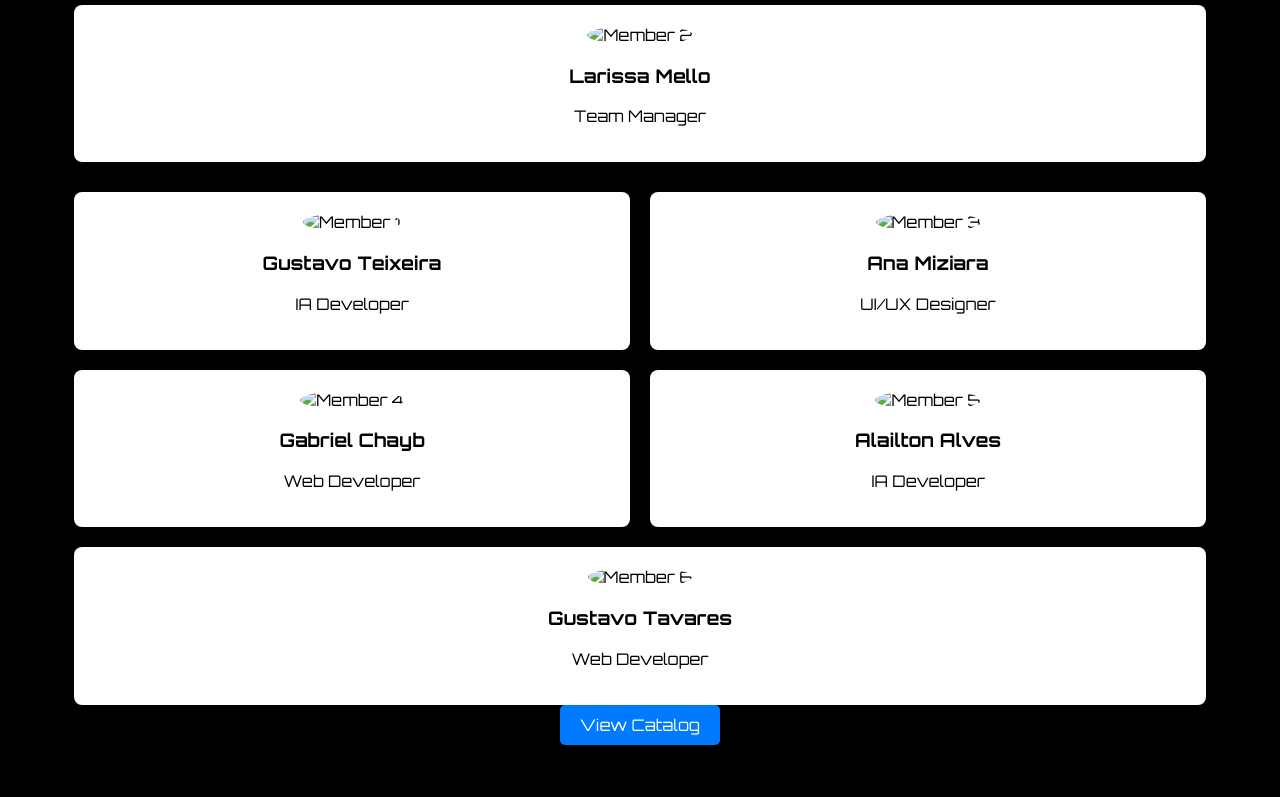
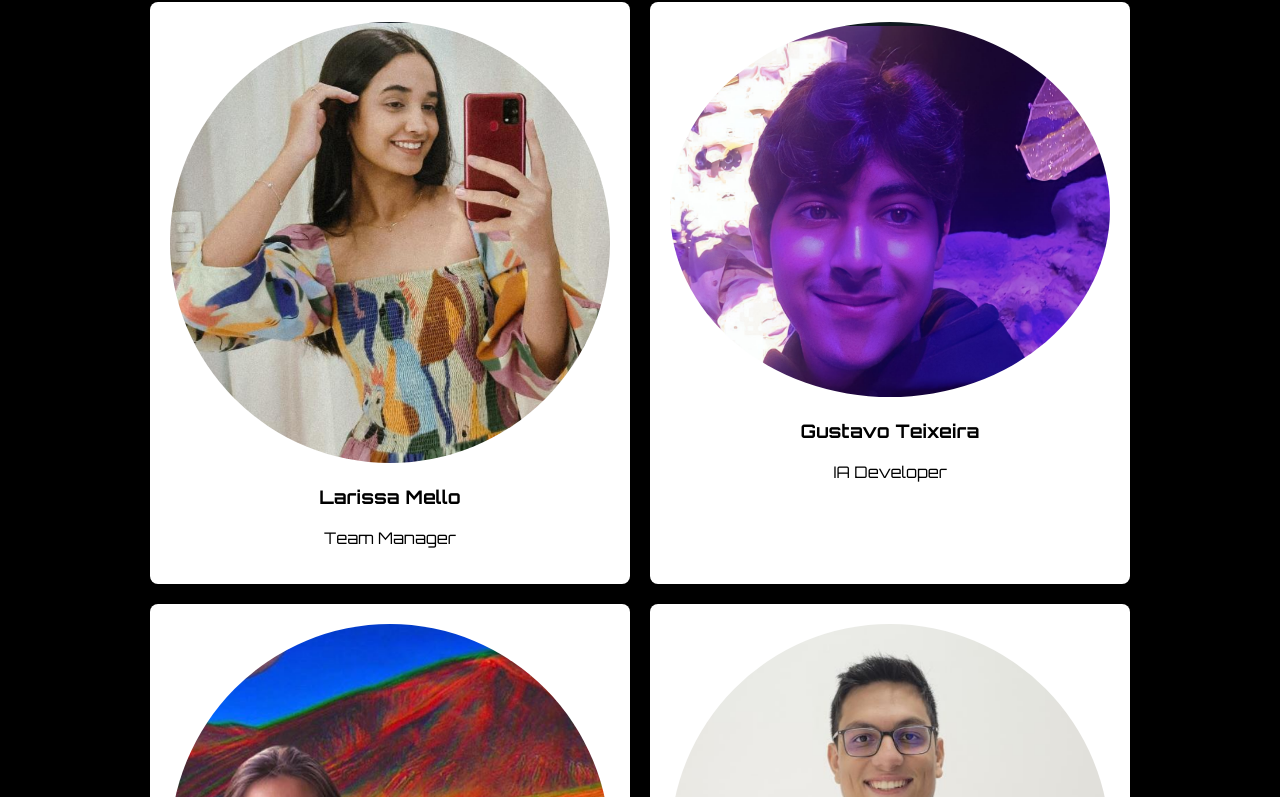
Before and after one commit to gabrielchayb/42-quake-heroes, a plain HTML site: page templates/team.html in a window 1280 px wide. Shown: the part 182-979 px from the top of the page. Before the commit the page ends 927 px from the top, so only its background shows below. Drawn offline with Linux system fonts and the light colour scheme.

Commit message:
pra ficar igual a main

```diff
--- a/templates/team.html
+++ b/templates/team.html
@@ -23,40 +23,44 @@
         }
 
         body.fade-in {
-        opacity: 1;
+            opacity: 1;
         }
 
         .container {
             width: 90%;
-            max-width: 1200px;
+            max-width: 1000px;
             text-align: center;
         }
+
         .logo img {
             max-width: 15%;
             height: auto;
+        }
 
-        }
         .team {
             display: flex;
             flex-wrap: wrap;
             justify-content: space-around;
             margin-top: 20px;
         }
+
         .member {
-            flex: 1 1 calc(33.333% - 20px);
+            flex: 1 1 calc(33.333% - 20px); /* Três membros por linha */
             margin: 10px;
             box-shadow: 0 4px 8px rgba(0, 0, 0, 0.1);
             padding: 20px;
             border-radius: 8px;
             background-color: white;
         }
+
         .member img {
             width: 100%;
             height: auto;
             border-radius: 50%;
         }
+
         .catalog-button {
-            margin-top: 20px;
+            margin-top: 30px;
             padding: 10px 20px;
             background-color: #007BFF;
             color: white;
@@ -65,14 +69,18 @@
             cursor: pointer;
             text-decoration: none;
         }
+
+        /* Ajuste responsivo para tablets */
         @media (max-width: 768px) {
             .member {
-                flex: 1 1 calc(50% - 20px);
+                flex: 1 1 calc(50% - 20px); /* Dois membros por linha */
             }
         }
+
+        /* Ajuste responsivo para celulares */
         @media (max-width: 480px) {
             .member {
-                flex: 1 1 100%;
+                flex: 1 1 100%; /* Um membro por linha */
             }
         }
     </style>
@@ -82,34 +90,34 @@
         <div class="logo">
             <img src="/static/imgs/logo.jpeg" alt="Logo">
         </div>
-        <div class="member">
-            <img src="member2.jpg" alt="Member 2">
-            <h3>Larissa Mello</h3>
-            <p>Team Manager</p>
-        </div>
         <div class="team">
             <div class="member">
-                <img src="member1.jpg" alt="Member 1">
+                <img src="/static/imgs/larissa.png" alt="Member 2">
+                <h3>Larissa Mello</h3>
+                <p>Team Manager</p>
+            </div>
+            <div class="member">
+                <img src="/static/imgs/gustavo antonio.png" alt="Member 1">
                 <h3>Gustavo Teixeira</h3>
                 <p>IA Developer</p>
             </div>
             <div class="member">
-                <img src="member3.jpg" alt="Member 3">
+                <img src="/static/imgs/aninha.png" alt="Member 3">
                 <h3>Ana Miziara</h3>
                 <p>UI/UX Designer</p>
             </div>
             <div class="member">
-                <img src="member4.jpg" alt="Member 4">
+                <img src="/static/imgs/gabriel.png" alt="Member 4">
                 <h3>Gabriel Chayb</h3>
                 <p>Web Developer</p>
             </div>
             <div class="member">
-                <img src="member5.jpg" alt="Member 5">
-                <h3>Alailton Alves </h3>
+                <img src="/static/imgs/Alailton.png" alt="Member 5">
+                <h3>Alailton Alves</h3>
                 <p>IA Developer</p>
             </div>
             <div class="member">
-                <img src="member6.jpg" alt="Member 6">
+                <img src="/static/imgs/Gustavo Ferreira.jpg" alt="Member 6">
                 <h3>Gustavo Tavares</h3>
                 <p>Web Developer</p>
             </div>
```
Also changed, not shown: templates/marsquake1.html (+1 -1 lines), templates/moonquake1.html (+2 -2 lines), templates/moonquake2.html (+2 -2 lines), templates/moonquake3.html (+2 -2 lines), static/imgs/Alailton.png (added), static/imgs/Gustavo Ferreira.jpg (added), static/imgs/aninha.png (added), static/imgs/gabriel.png (added), static/imgs/gustavo antonio.png (added), static/imgs/larissa.png (added).
